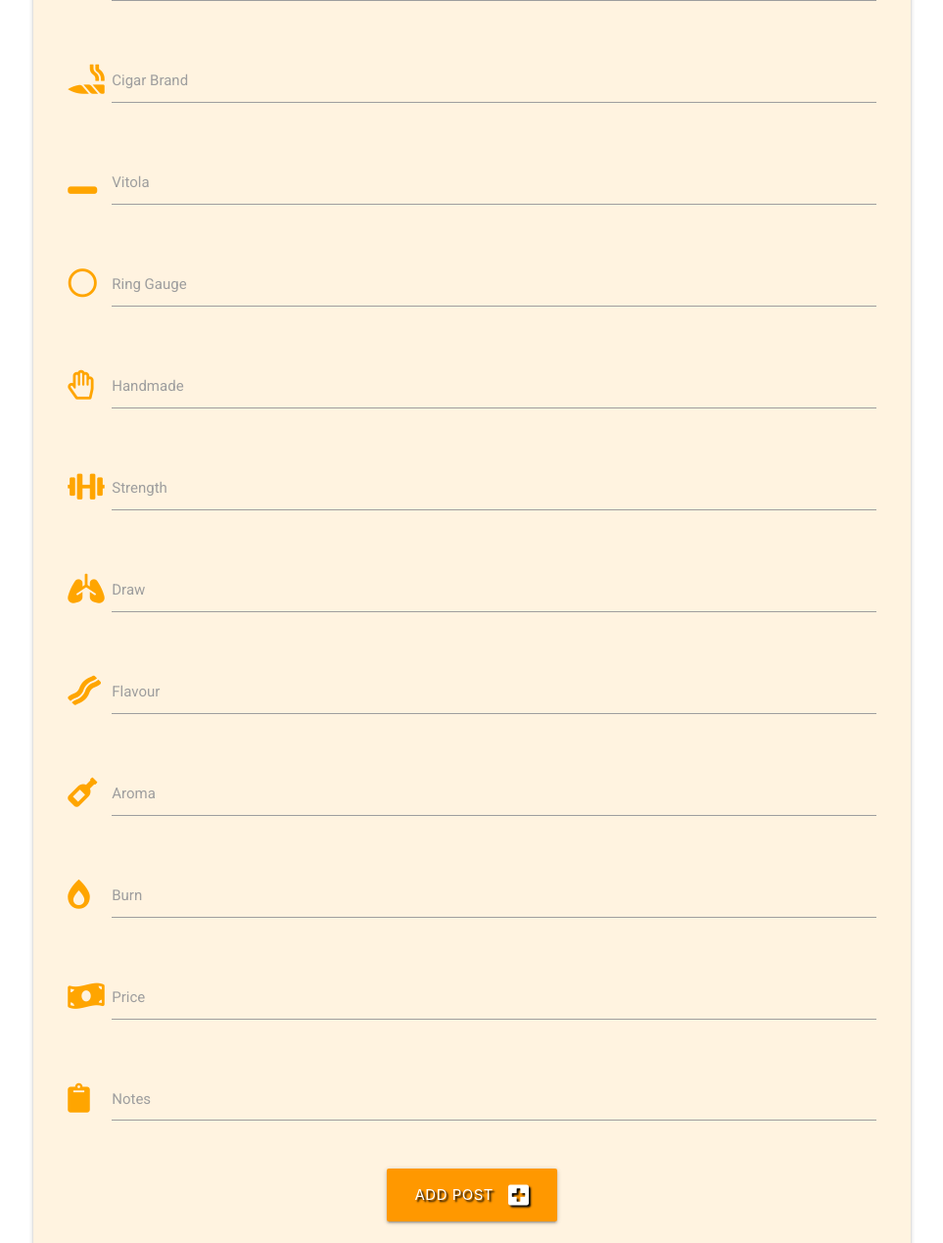
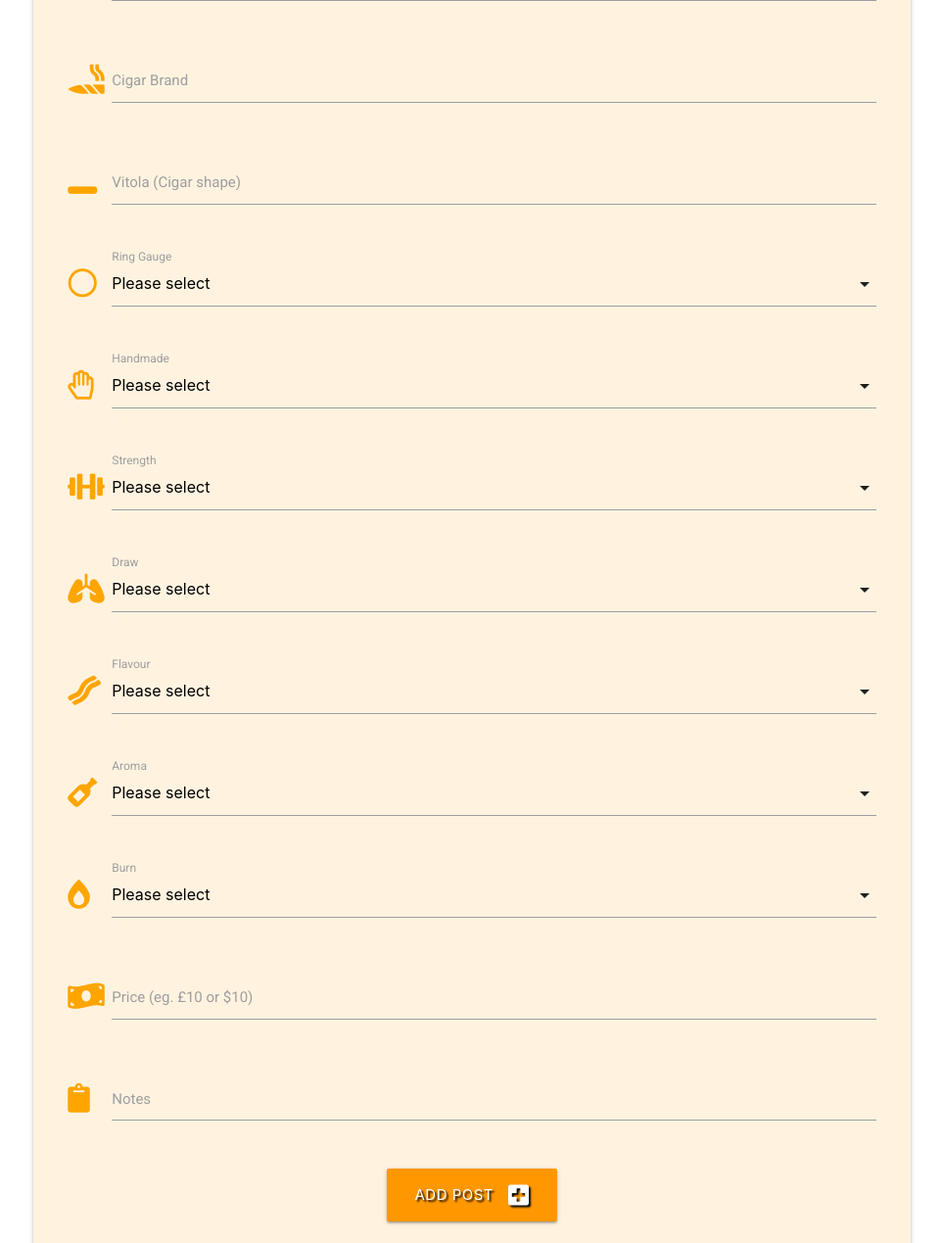
Before and after one commit to Code-Institute-Submissions/cigarist, a Flask app: page /add_post in a window 1280 px wide. Shown: the part 264-1533 px from the top of the page at 98% size, without its empty margins (158-1121 px from the left). Run offline with Flask 2, Linux system fonts and the light colour scheme; some libraries are stand-ins or nearby versions.

Commit message:
Added drop down list to many sections of the form

```diff
--- a/templates/add_post.html
+++ b/templates/add_post.html
@@ -19,8 +19,8 @@
             <div class="row" >
                 <div class="input-field col s12">
                     <i class="fas fa-joint prefix icon-color"></i>
-                    <input id="cigarBrand" name="cigarBrand" minlength="3" maxlength="25"
-                        type="text" class="validate" required>
+                    <input id="cigarBrand" name="cigarBrand" minlength="3" maxlength="50"
+                        pattern="^[a-zA-Z0-9]{3,50}$" type="text" class="validate" required>
                     <label for="cigarBrand">Cigar Brand</label>
                 </div>
             </div>
@@ -29,16 +29,37 @@
                 <div class="input-field col s12">
                     <i class="fas fa-window-minimize prefix icon-color"></i>
                     <input id="vitola" name="vitola" minlength="3" maxlength="25"
-                        type="text" class="validate" required>
-                    <label for="vitola">Vitola</label>
+                        pattern="^[a-zA-Z0-9]{3,25}$" type="text" class="validate" required>
+                    <label for="vitola">Vitola (Cigar shape)</label>
                 </div>
             </div>
             <!-- Ring Gauge Section -->
             <div class="row">
                 <div class="input-field col s12">
                     <i class="far fa-circle prefix icon-color"></i>
-                    <input id="ringGauge" name="ringGauge" minlength="1" maxlength="5"
-                        pattern="^[0-9]{1,5}$" type="text" class="validate" required>
+                    <select name="ringGauge" id="ringGauge" class="validate" required>
+                        <option value="" disabled selected>Please select</option>
+                        <option value="28">28 Ring Gauge</option>
+                        <option value="30">30 Ring Gauge</option>
+                        <option value="32">32 Ring Gauge</option>
+                        <option value="34">34 Ring Gauge</option>
+                        <option value="36">36 Ring Gauge</option>
+                        <option value="38">38 Ring Gauge</option>
+                        <option value="40">40 Ring Gauge</option>
+                        <option value="42">42 Ring Gauge</option>
+                        <option value="44">44 Ring Gauge</option>
+                        <option value="46">46 Ring Gauge</option>
+                        <option value="48">48 Ring Gauge</option>
+                        <option value="50">50 Ring Gauge</option>
+                        <option value="52">52 Ring Gauge</option>
+                        <option value="54">54 Ring Gauge</option>
+                        <option value="56">56 Ring Gauge</option>
+                        <option value="58">58 Ring Gauge</option>
+                        <option value="60">60 Ring Gauge</option>
+                        <option value="62">62 Ring Gauge</option>
+                        <option value="64">64 Ring Gauge</option>
+                        <option value="64+">64+ Ring Gauge</option>
+                    </select>
                     <label for="ringGauge">Ring Gauge</label>
                 </div>
             </div>
@@ -46,8 +67,11 @@
             <div class="row">
                 <div class="input-field col s12">
                     <i class="far fa-hand-paper prefix icon-color"></i>
-                    <input id="handMade" name="handMade" minlength="2" maxlength="3"
-                        pattern="^[a-zA-Z]{2,3}$" type="text" class="validate" required>
+                    <select name="handMade" id="handMade" class="validate" required>
+                        <option value="" disabled selected>Please select</option>
+                        <option value="yes">Yes</option>
+                        <option value="no">No</option>
+                    </select>
                     <label for="handMade">Handmade</label>
                 </div>
             </div>
@@ -55,8 +79,12 @@
             <div class="row">
                 <div class="input-field col s12">
                     <i class="fas fa-dumbbell prefix icon-color"></i>
-                    <input id="cigarStrength" name="cigarStrength" minlength="3" maxlength="50"
-                        type="text" class="validate" required>
+                    <select name="cigarStrength" id="cigarStrength" class="validate" required>
+                        <option value="" disabled selected>Please select</option>
+                        <option value="mild">Mild</option>
+                        <option value="medium">Medium</option>
+                        <option value="full">Full</option>
+                    </select>
                     <label for="cigarStrength">Strength</label>
                 </div>
             </div>
@@ -64,8 +92,12 @@
             <div class="row">
                 <div class="input-field col s12">
                     <i class="fas fa-lungs prefix icon-color"></i>
-                    <input id="cigarDraw" name="cigarDraw" minlength="5" maxlength="100"
-                        type="text" class="validate" required>
+                    <select name="cigarDraw" id="cigarDraw" class="validate" required>
+                        <option value="" disabled selected>Please select</option>
+                        <option value="easy">Easy</option>
+                        <option value="normal">Normal</option>
+                        <option value="hard">Hard</option>
+                    </select>
                     <label for="cigarDraw">Draw</label>
                 </div>
             </div>
@@ -73,8 +105,15 @@
             <div class="row">
                 <div class="input-field col s12">
                     <i class="fas fa-bacon prefix icon-color"></i>
-                    <input id="cigarFlavour" name="cigarFlavour" minlength="5" maxlength="200"
-                        type="text" class="validate" required>
+                    <select name="cigarFlavour" id="cigarFlavour" class="validate" required>
+                        <option value="" disabled selected>Please select</option>
+                        <option value="coffeenotes">Coffee Notes</option>
+                        <option value="herbspicenotes">Herb & Spice Notes</option>
+                        <option value="naturalnotes">Natural Notes</option>
+                        <option value="nuttynotes">Nutty Notes</option>
+                        <option value="sweetnotes">Sweet Notes</option>
+                        <option value="woodvegetalnotes">Wood & Vegetal Notes</option>
+                    </select>
                     <label for="cigarFlavour">Flavour</label>
                 </div>
             </div>
@@ -82,8 +121,17 @@
             <div class="row">
                 <div class="input-field col s12">
                     <i class="fas fa-wine-bottle prefix icon-color"></i>
-                    <input id="cigarAroma" name="cigarAroma" minlength="5" maxlength="300"
-                        type="text" class="validate" required>
+                    <select name="cigarAroma" id="cigarAroma" class="validate" required>
+                        <option value="" disabled selected>Please select</option>
+                        <option value="earthminerals">Earth & Minerals</option>
+                        <option value="flowers">Flowers</option>
+                        <option value="fruits">Fruits</option>
+                        <option value="herbsspices">Herbs & Spices</option>
+                        <option value="nonflavours">Non Flavours</option>
+                        <option value="nuts">Nuts</option>
+                        <option value="other">Other Aromas</option>
+                        <option value="plants">Plants</option>
+                    </select>
                     <label for="cigarAroma">Aroma</label>
                 </div>
             </div>
@@ -91,8 +139,13 @@
             <div class="row">
                 <div class="input-field col s12">
                     <i class="fas fa-burn prefix icon-color"></i>
-                    <input id="cigarBurn" name="cigarBurn" minlength="5" maxlength="100"
-                        type="text" class="validate" required>
+                    <select name="cigarBurn" id="cigarBurn" class="validate" required>
+                        <option value="" disabled selected>Please select</option>
+                        <option value="canoeing">Canoeing</option>
+                        <option value="coning">Coning</option>
+                        <option value="even">Even</option>
+                        <option value="tunneling">Tunneling</option>
+                    </select>
                     <label for="cigarBurn">Burn</label>
                 </div>
             </div>
@@ -101,8 +154,8 @@
                 <div class="input-field col s12">
                     <i class="fas fa-money-bill-wave prefix icon-color"></i>
                     <input id="price" name="price" minlength="2" maxlength="8"
-                        type="text" class="validate" required>
-                    <label for="price">Price</label>
+                        pattern="^[0-9£$]{2,8}$" type="text" class="validate" required>
+                    <label for="price">Price (eg. £10 or $10)</label>
                 </div>
             </div>
             <!-- Users Tasting Notes Section -->
@@ -110,7 +163,7 @@
                 <div class="input-field col s12">
                     <i class="fas fa-clipboard prefix icon-color"></i>
                      <textarea id="notes" name="notes" minlength="5" maxlength="1000"
-                        class="materialize-textarea validate" required></textarea>
+                        pattern="^[a-zA-Z0-9]{5,1000}$" class="materialize-textarea validate" required></textarea>
                     <label for="notes">Notes</label>
                 </div>
             </div>
```
